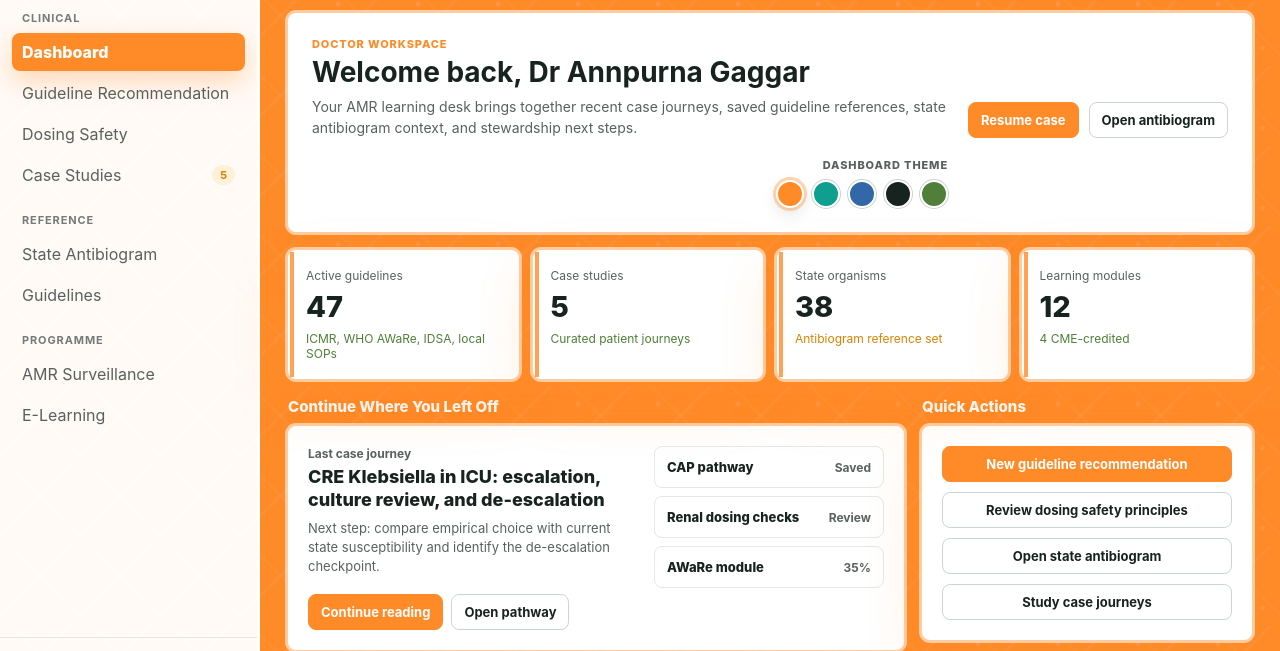
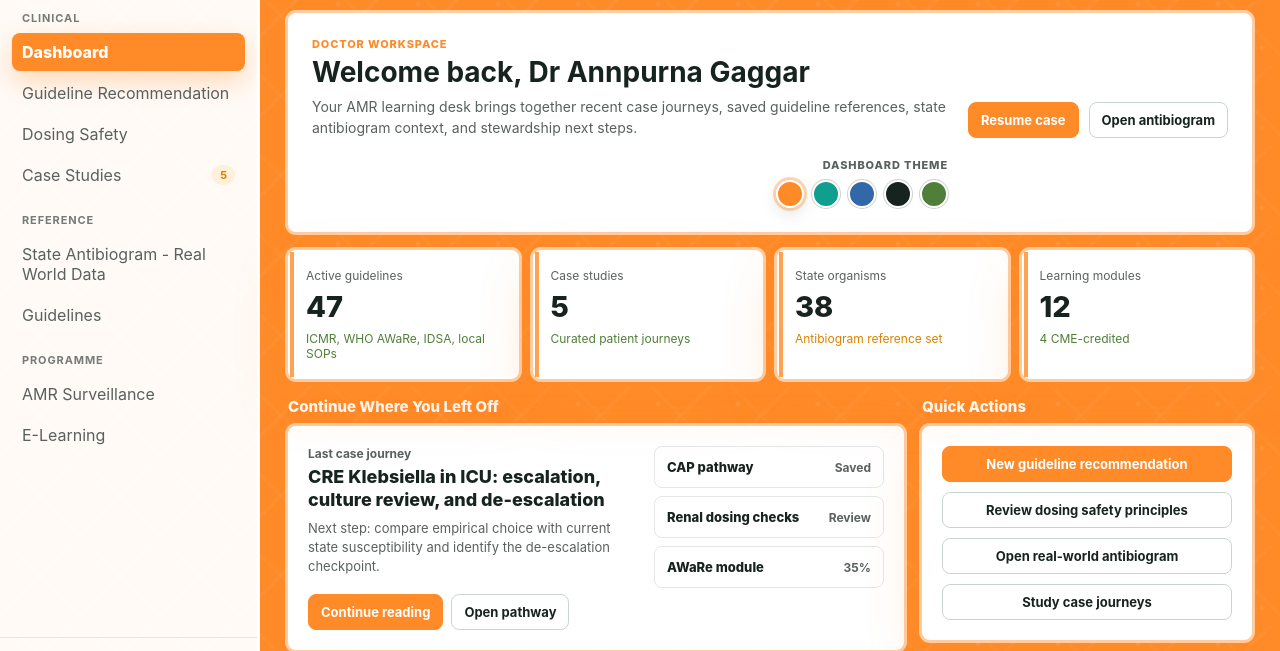
Before and after one commit to lavinayadavly-orvia/santulanAMR, a website: page index.html in a window 1280 px wide. Shown: the part 94-745 px from the top of the page. Drawn offline with Linux system fonts and the light colour scheme.

Commit message:
Rename state antibiogram page

```diff
--- a/index.html
+++ b/index.html
@@ -1023,7 +1023,7 @@
         </div>
         <div class="nav-block">
           <div class="nav-label">Reference</div>
-          <button class="nav-item" data-view="sensitivity">State Antibiogram</button>
+          <button class="nav-item" data-view="sensitivity">State Antibiogram - Real World Data</button>
           <button class="nav-item" data-view="guidelines">Guidelines</button>
         </div>
         <div class="nav-block">
@@ -1116,7 +1116,7 @@
                     <div class="action-stack">
                       <button class="btn primary" data-jump="recommend">New guideline recommendation</button>
                       <button class="btn" data-jump="dose">Review dosing safety principles</button>
-                      <button class="btn" data-jump="sensitivity">Open state antibiogram</button>
+                      <button class="btn" data-jump="sensitivity">Open real-world antibiogram</button>
                       <button class="btn" data-jump="patients">Study case journeys</button>
                     </div>
                   </div>
@@ -1232,7 +1232,7 @@
 
         <div class="view" id="view-sensitivity">
           <div class="panel pad" style="margin-bottom:14px;">
-            <div class="panel-title">State Antibiogram & Sensitivity</div>
+            <div class="panel-title">State Antibiogram - Real World Data</div>
             <div class="panel-sub">Aggregate organism-drug susceptibility from uploaded state data. Patient/sample identifiers are excluded; use the filters to inspect local resistance patterns for teaching and guidance.</div>
             <div class="filter-panel" style="margin-top:16px;">
               <div class="field"><label for="sensDrug">Drug name</label><select id="sensDrug"></select></div>
@@ -1350,7 +1350,7 @@
       recommend: ["Guideline Recommendation", "Institutional and evidence-based antimicrobial guidance"],
       dose: ["Dosing Safety", "Non-calculating antibiotic dosing safety reference"],
       patients: ["Case Studies", "Curated patient journeys for stewardship training"],
-      sensitivity: ["State Antibiogram & Sensitivity", "Aggregate organism-drug susceptibility from uploaded state data"],
+      sensitivity: ["State Antibiogram - Real World Data", "Aggregate organism-drug susceptibility from uploaded state data"],
       guidelines: ["Guidelines", "Syndrome-based treatment guidance"],
       surveillance: ["AMR Surveillance", "Risk domains, ward heatmap, and culture-to-action signals"],
       learning: ["E-Learning", "CME modules for antimicrobial stewardship"]
```
Also changed, not shown: dist/index.html.
